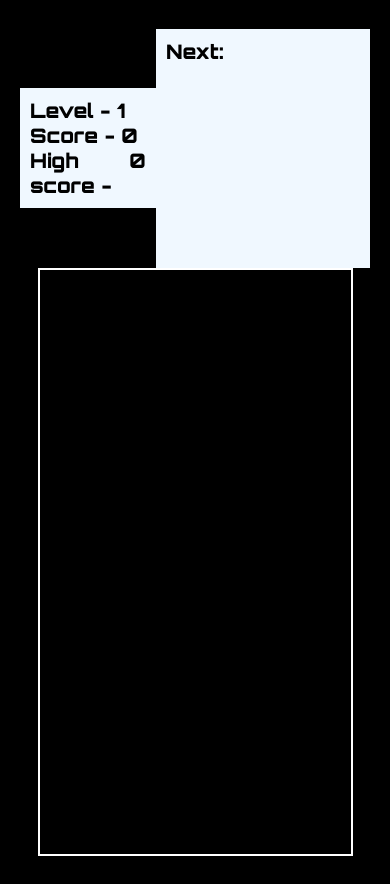
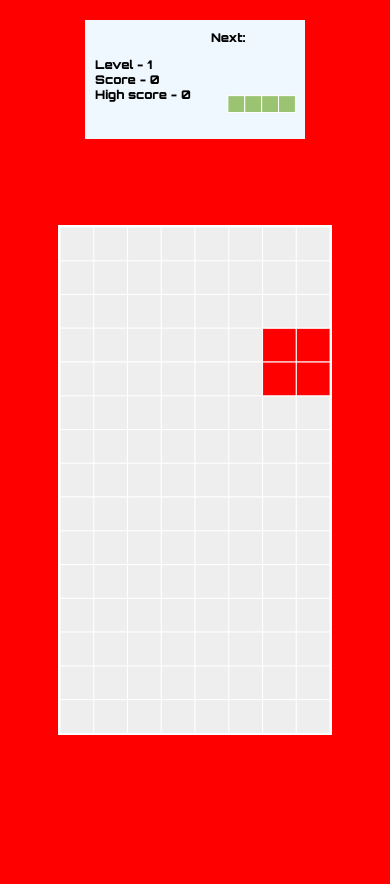
Before and after one commit to Bhannasa/tetris, a plain HTML site: page index.html in a window 390 px wide. After the commit the page ends 844 px from the top, so only its background shows below. Drawn offline with Linux system fonts and the light colour scheme.

Commit message:
compatible with all devices

```diff
--- a/app.js
+++ b/app.js
@@ -1,21 +1,29 @@
+'strict'
 let canvas = document.querySelector('#main-board');
 let canvasNext = document.getElementById('next');
 let u = innerHeight / 100;
-if (innerWidth < 800) u /= 1.3;
+canvasNext.height = 30 * u;
+canvasNext.width = 30 * u;
+let size = 1;
+if (innerWidth < 800){
+    u /= 1.5;
+    size = 0.5;
+    canvasNext.height = 15 * u;
+    canvasNext.width = 15 * u;
+}
 canvas.height = 90 * u;
 canvas.width = 48 * u;
-canvasNext.height = 30 * u;
-canvasNext.width = 30 * u;
 let c = canvas.getContext('2d');
 let cn = canvasNext.getContext('2d');
 
 let drawBox = (j, i, color, cnv, size=1) => {
     cnv.fillStyle = color;
-    let u= u*size;
+    u*=size;
     cnv.fillRect(j * 6 * u, i * 6 * u, 6 * u, 6 * u);
     cnv.strokeStyle = color === boardColor ? "white" : color; // style 1
     cnv.strokeStyle = "white";                          // style 2
     cnv.strokeRect(j * 6 * u, i * 6 * u, 6 * u, 6 * u);
+    u/=size;
 }
 
 let drawBoard = (cnv) => {
@@ -38,7 +46,7 @@ let randomInt = (a, b) => {
 }
 
 const hold = ()=>{
-    holdInterval = setInterval(update,30);
+    holdInterval = setInterval(()=>{incScore(0.1);update()},30);
 }
 const release = ()=>{
     if(holdTimeOut) clearTimeout(holdTimeOut);
@@ -242,12 +250,12 @@ let gamePlay = () => {
         document.body.style.backgroundColor = current.shape.color;
     }
     if (next) {
-        drawShape(next.shape, 2, 3, next.rot, cn, 0.5);  // here replace next.rot with 0 to see the first rotation only in next
+        drawShape(next.shape, 2, 3, next.rot, cn, size);  // here replace next.rot with 0 to see the first rotation only in next
     }
     // console.log(current);
     clearBoard();
     // supports level upto 6 till now
-    if (requestAnimationFrame(gamePlay) % (60 / level) !== 0) return;
+    if (requestAnimationFrame(gamePlay) % parseInt(60 / level) !== 0) return;
     update();
 
 }
@@ -289,6 +297,10 @@ const handleTouch = () => {
 
 document.addEventListener('touchstart', (e) => {
     [touch.start.x, touch.start.y, touch.start.t] = [e.changedTouches[0].pageX, e.changedTouches[0].pageY, e.timeStamp];
+    if(isGameOver){
+        init();
+        return;
+    }
     if (!play) return;
     holdTimeOut = setTimeout(hold,400);
 })
--- a/index.html
+++ b/index.html
@@ -22,7 +22,7 @@
             height: 100vh;
         }
         .root {
-            height: 100vh;
+            height: 95vh;
             display: flex;
             flex-wrap: wrap;
             align-items: center;
@@ -48,6 +48,8 @@
             padding: 30px;
         }
         .stats{
+            display: flex;
+            flex-direction: column;
             justify-content: center;
         }
         .stats-container>div{
@@ -83,11 +85,14 @@
         }
         @media (max-width:800px) {
             .indicators{
-                font-size: 20px;
+                font-size: 12px;
                 flex-direction: row;
                 order: 1;
                 height: unset;
                 width: 100%;
+                align-items: unset;
+                justify-content: center;
+                align-self: unset;
                 /* display: none; */
             }
             .next-element{
@@ -142,7 +147,7 @@
             Game Over
         </div>
         <div class="gameover-info">
-            Press space to restart
+            Press space/tap to restart
         </div>
     </div>
 </body>
```
